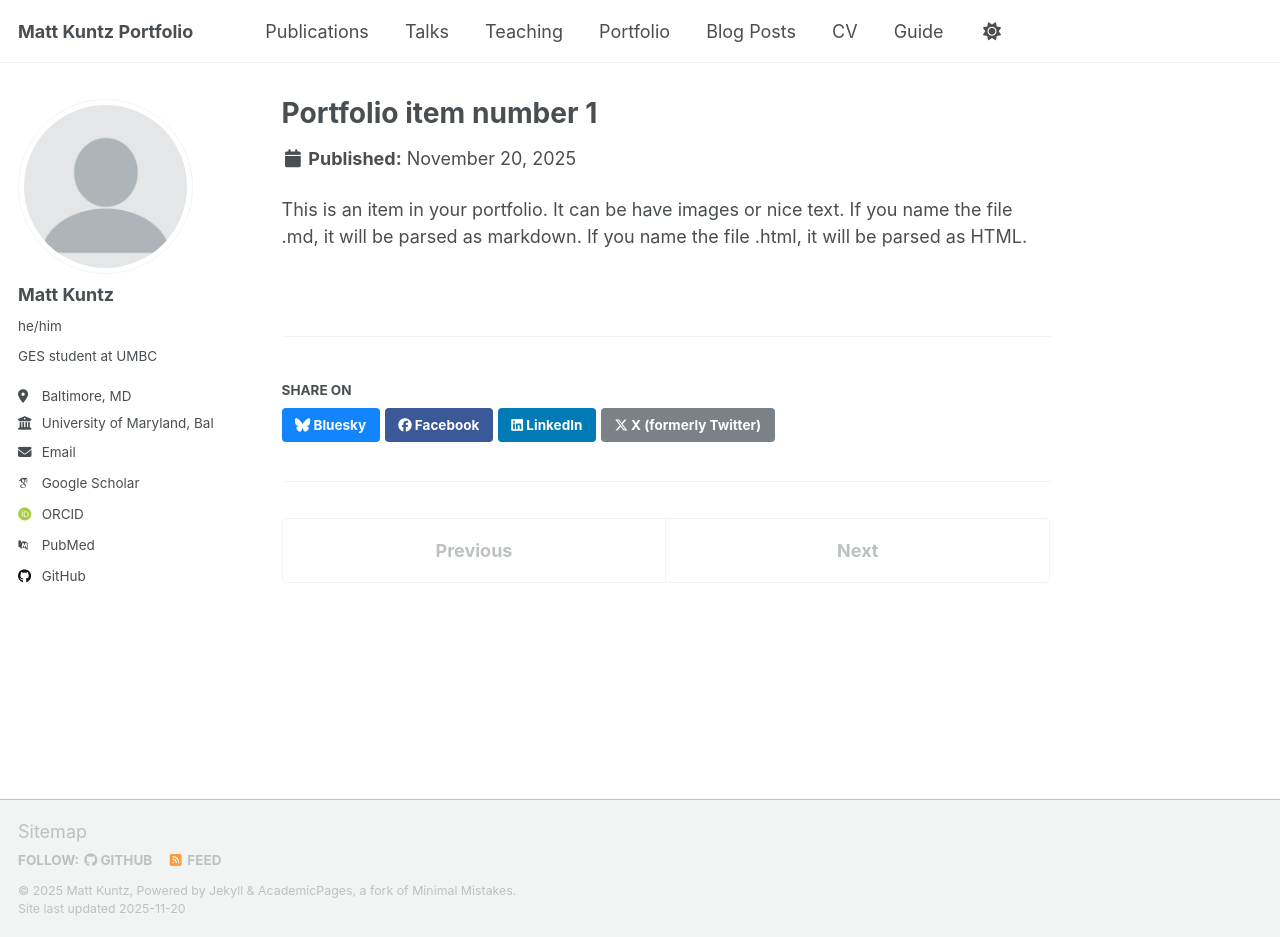
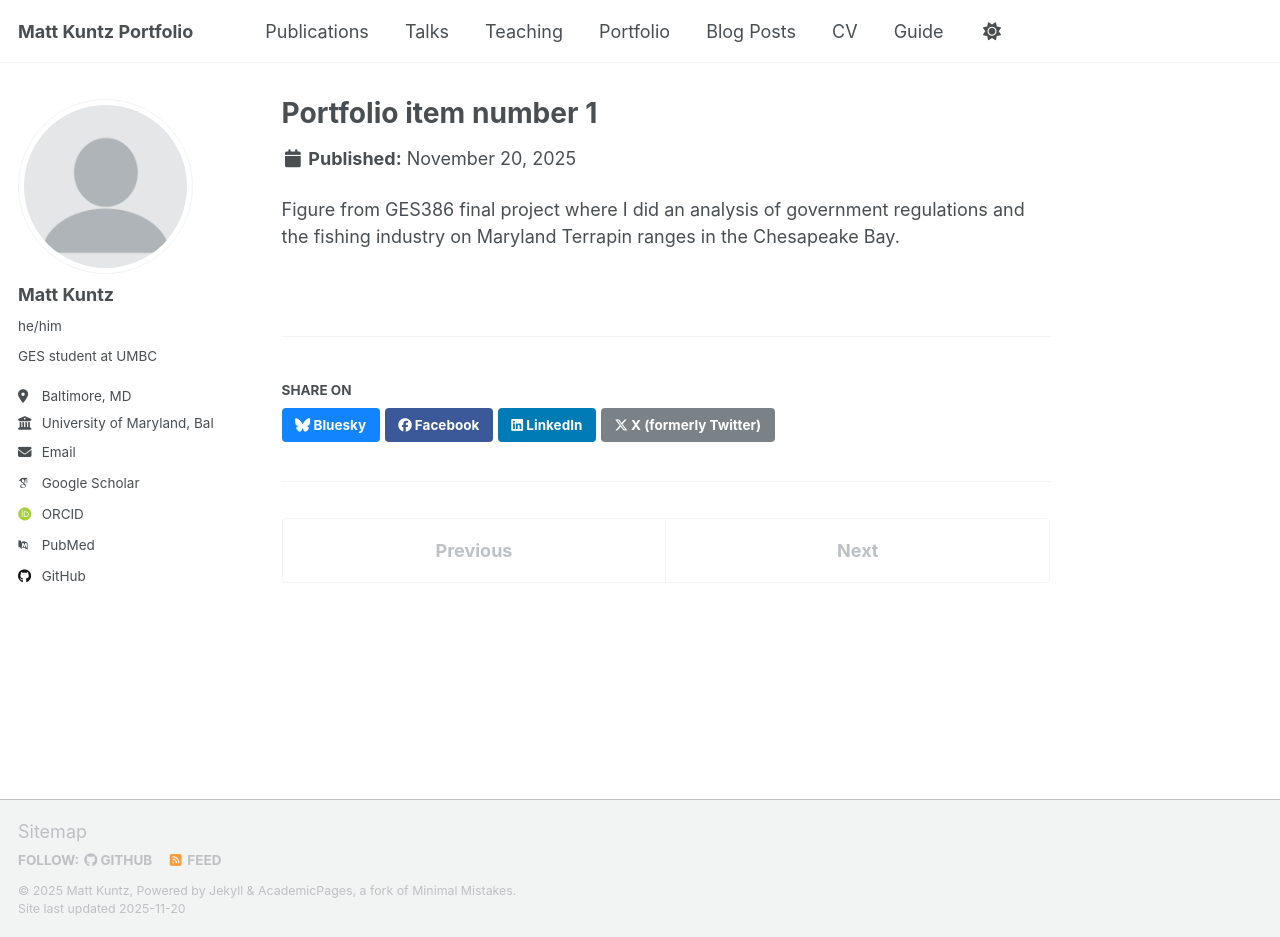
Before and after one commit to MattKuntz5/MattKuntz5.github.io, a Jekyll site: the page built from _portfolio/portfolio-1.md, in a window 1280 px wide and 937 px high. Built offline with Jekyll 4.4.1, drawn with Linux system fonts in a browser that asks for light colours; some web fonts are replaced; a script that is not in the unit is left out.

Commit message:
Update portfolio-1.md

```diff
--- a/_portfolio/portfolio-1.md
+++ b/_portfolio/portfolio-1.md
@@ -4,4 +4,4 @@ excerpt: "Analysis of the Fishing Industry affecting Terrapin Habitats<br/><img
 collection: portfolio
 ---
 
-This is an item in your portfolio. It can be have images or nice text. If you name the file .md, it will be parsed as markdown. If you name the file .html, it will be parsed as HTML.
+Figure from GES386 final project where I did an analysis of government regulations and the fishing industry on Maryland Terrapin ranges in the Chesapeake Bay.
```
